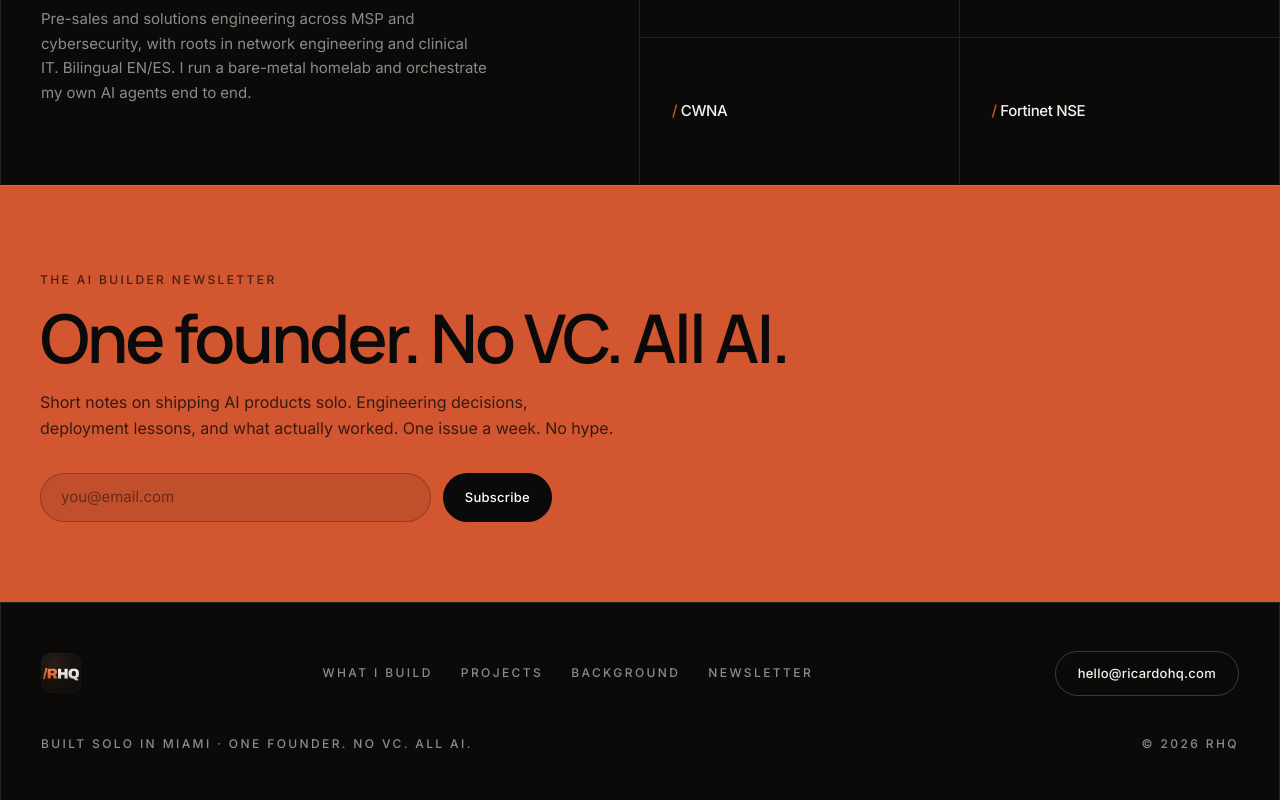
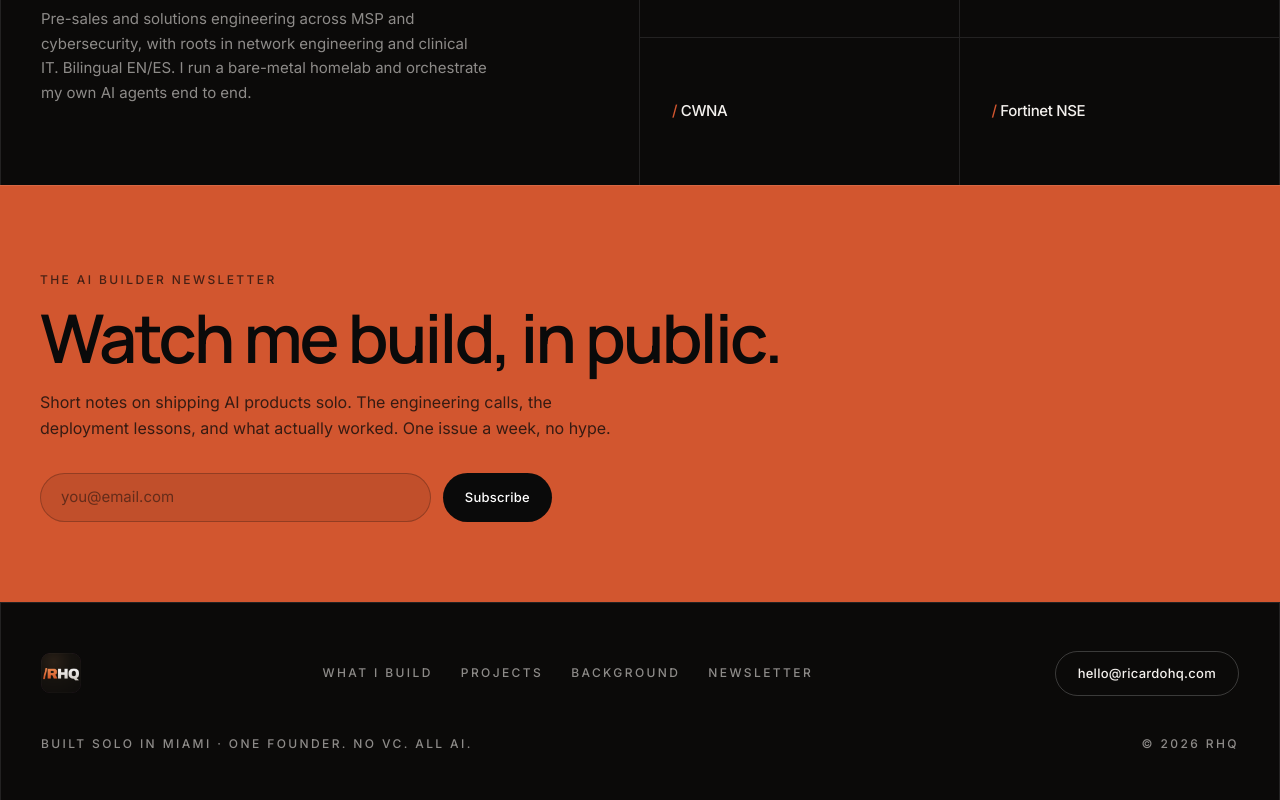
Before and after one commit to rickeyfaneite/rhq-landing, a Next.js app: page / in a window 1280 px wide. Shown: the part 2456-3256 px from the top of the page. Built offline with nearby package versions, Linux system fonts and the light colour scheme.

Commit message:
polish(impeccable): newsletter own headline (drop tagline dup)

```diff
--- a/src/components/newsletter.tsx
+++ b/src/components/newsletter.tsx
@@ -26,11 +26,11 @@ export function Newsletter() {
       <div className="mx-auto max-w-[1280px] px-6 sm:px-10 py-20">
         <span className="label" style={{ color: "rgba(10,10,10,0.7)" }}>The AI Builder newsletter</span>
         <h2 className="display text-[clamp(2.2rem,6vw,4.2rem)] pt-4 max-w-3xl">
-          One founder. No VC. All AI.
+          Watch me build, in public.
         </h2>
         <p className="text-[16px] leading-relaxed pt-5 max-w-xl" style={{ color: "rgba(10,10,10,0.78)" }}>
-          Short notes on shipping AI products solo. Engineering decisions, deployment lessons,
-          and what actually worked. One issue a week. No hype.
+          Short notes on shipping AI products solo. The engineering calls, the deployment
+          lessons, and what actually worked. One issue a week, no hype.
         </p>
 
         {done ? (
```
